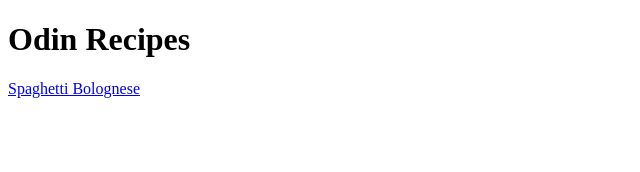
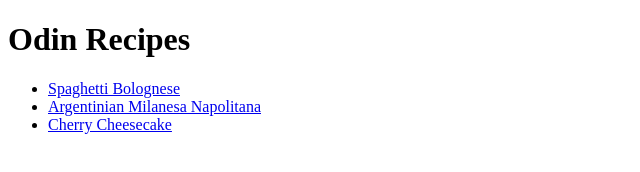
Before and after one commit to step-over/odin-recipes, a plain HTML site: page index.html in a window 1280 px wide. Shown: the whole page, without its empty margins (0-640 px from the left). Drawn offline with Linux system fonts and the light colour scheme.

Commit message:
Add links to all the recipes pages

```diff
--- a/index.html
+++ b/index.html
@@ -9,6 +9,11 @@
     <body>
         <h1>Odin Recipes</h1>
 
-        <a href="./recipes/spaghetti-bolognese.html">Spaghetti Bolognese</a>
+        <ul>
+            <li><a href="./recipes/spaghetti-bolognese.html">Spaghetti Bolognese</a></li>
+            <li><a href="./recipes/milanesa-napolitana.html">Argentinian Milanesa Napolitana</a></li>
+            <li><a href="./recipes/cheesecake.html">Cherry Cheesecake</a></li>
+        </ul>
+
     </body>
 </html>
```
